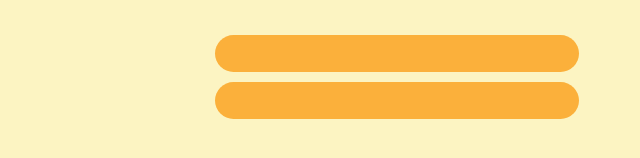
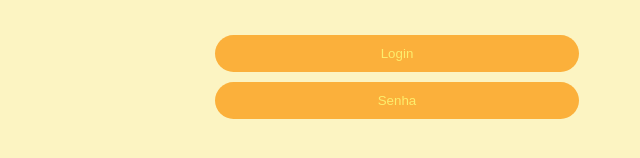
Before and after one commit to SENAI-Morvan-Figueiredo/ClinicaEstrelinhasDaSaude, a plain HTML site: page login.html in a window 1280 px wide. Shown: the part 336-494 px from the top of the page, 243-883 px from the left. Drawn offline with Linux system fonts and the light colour scheme.

Commit message:
alteracao do placeholder page login

```diff
--- a/css/style.css
+++ b/css/style.css
@@ -112,13 +112,20 @@ body{
     border-radius: 20px;
     border: none;
     background-color: #fbb03b;
+    text-align: center;
 }
+::placeholder{
+    color: #fced6d;
+}
+
 #pwd{
     width: 30%;
     height: 35px;
     border-radius: 20px;
     border: none;
     background-color: #fbb03b;
+    text-align: center;
+    color: #fced6d;
 }
 .formularioLogin{
     display: grid;
--- a/login.html
+++ b/login.html
@@ -19,7 +19,7 @@
             <form action="" class="formularioLogin">
                 <p>
                     <label for="name">
-                        <input type="text" id="login" name="user_login">
+                        <input type="text" id="login" name="user_login" placeholder="Login">
                     </label>
                 </p>
                 <p>
@@ -27,7 +27,7 @@
                         <span></span>
                         <strong><abbr title="required"></abbr></strong>
                     </label>
-                    <input type="password" id="pwd" name="password" />
+                    <input type="password" id="pwd" name="password" placeholder="Senha"/>
                 </p>
             </form>
 
```
